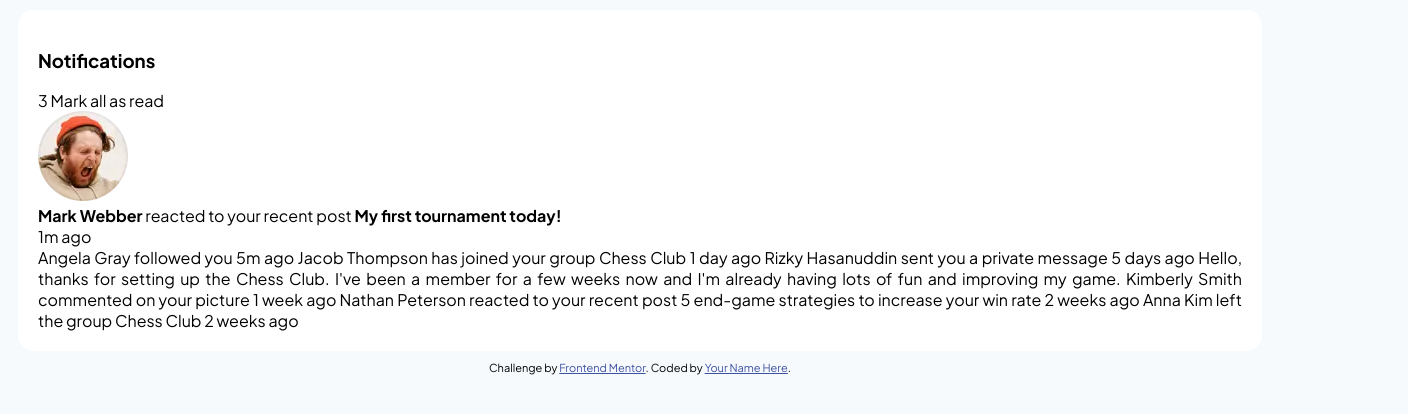
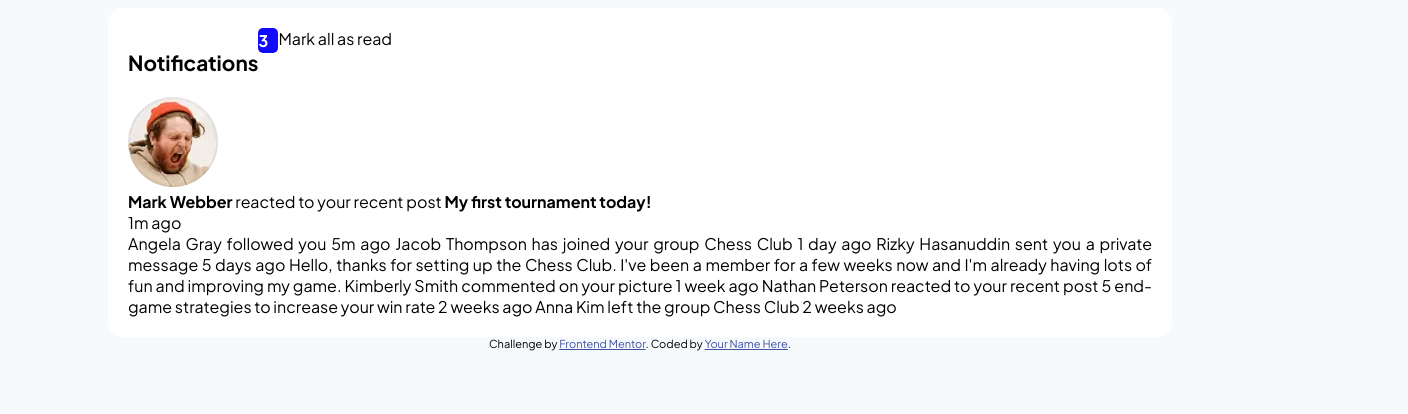
Before and after one commit to LuciusGabriel/notifications-page-main, a plain HTML site: page index.html in a window 1280 px wide. Shown: the whole page, 1408 px wide, since content can reach past the window. Drawn offline with Linux system fonts and the light colour scheme.

Commit message:
Continue Project

```diff
--- a/assets/css/style.css
+++ b/assets/css/style.css
@@ -22,7 +22,30 @@ body{
 
 .container{
     background-color: #fff;
+    width: 80vw;
     margin: 10px;
     border-radius: 15px;
     padding: 20px;
+    margin: 0 auto;
 }
+
+.top-container{
+    display: inline-flex;
+    width: 100vw;
+}
+
+.title-notification h3{
+    font-size: 1.3em;
+}
+
+.number-notification{
+    background-color: rgb(18, 10, 255);
+    width: 20px;
+    height: 25px;
+    border-radius: 5px;
+    color: #FFF;
+    font-weight: bold;
+    display: flex;
+    align-items: center;
+
+}
--- a/index.html
+++ b/index.html
@@ -18,9 +18,9 @@
 <body>
 <div class="container">
   <div class="top-container">
-    <h3>Notifications</h3>
-    3
-    Mark all as read
+    <div class="title-notification"><h3>Notifications</h3></div>
+    <div class="number-notification">3</div>
+    <div class="all-read">Mark all as read</div>
   </div>
 
   <div class="container-notification">
```
